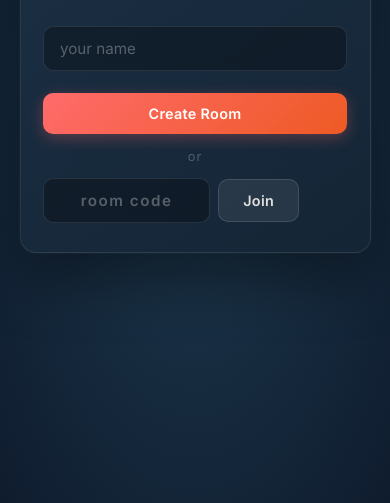
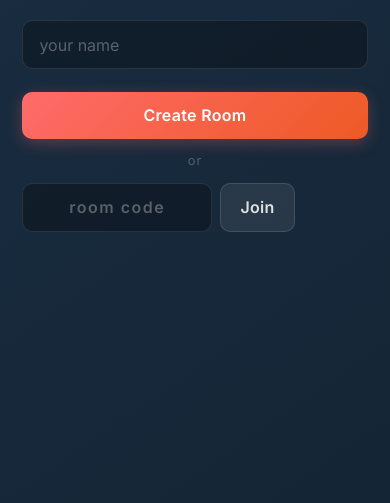
Before and after one commit to MahendraSainathReddy/penfight-8p, a website built with Vite: page index.html in a window 390 px wide. Shown: the part 341-844 px from the top of the page. Built offline with nearby package versions, Linux system fonts and the light colour scheme.

Commit message:
Fix mobile lobby: full-screen card, larger touch targets, no dead space

```diff
--- a/src/styles.css
+++ b/src/styles.css
@@ -28,6 +28,8 @@ html, body {
   justify-content: center;
   z-index: 100;
   background: radial-gradient(ellipse at center, #1e3a4f 0%, #0f1c2e 100%);
+  padding: 1rem;
+  overflow-y: auto;
 }
 
 .lobby-card {
@@ -36,7 +38,7 @@ html, body {
   border-radius: 20px;
   padding: 2.5rem 2.8rem;
   max-width: 400px;
-  width: 90%;
+  width: 100%;
   text-align: center;
   box-shadow:
     0 25px 60px rgba(0, 0, 0, 0.4),
@@ -452,13 +454,35 @@ html, body {
 
 /* === Responsive === */
 @media (max-width: 480px) {
+  #lobby {
+    align-items: flex-start;
+    padding: 0;
+  }
+
   .lobby-card {
-    padding: 1.8rem 1.4rem;
-    border-radius: 16px;
+    max-width: 100%;
+    border-radius: 0;
+    padding: 2rem 1.4rem;
+    min-height: 100vh;
+    min-height: 100dvh;
+    display: flex;
+    flex-direction: column;
+    justify-content: center;
+    border: none;
+    box-shadow: none;
   }
 
   .logo {
-    font-size: 2rem;
+    font-size: 2.2rem;
+  }
+
+  .seat-list {
+    margin: 0.8rem 0;
+  }
+
+  .seat {
+    padding: 0.55rem 0.5rem;
+    font-size: 0.85rem;
   }
 
   .hud-scoreboard {
@@ -476,6 +500,16 @@ html, body {
     font-size: 0.8rem;
     padding: 8px 18px;
   }
+
+  .btn {
+    padding: 0.85rem 1.2rem;
+    font-size: 1rem;
+  }
+
+  .input-field {
+    padding: 0.85rem 1rem;
+    font-size: 1rem;
+  }
 }
 
 @media (max-width: 360px) {
@@ -484,11 +518,11 @@ html, body {
   }
 
   .logo {
-    font-size: 1.7rem;
+    font-size: 1.9rem;
   }
 
   .btn {
-    padding: 0.65rem 1rem;
-    font-size: 0.85rem;
+    padding: 0.75rem 1rem;
+    font-size: 0.9rem;
   }
 }
```
